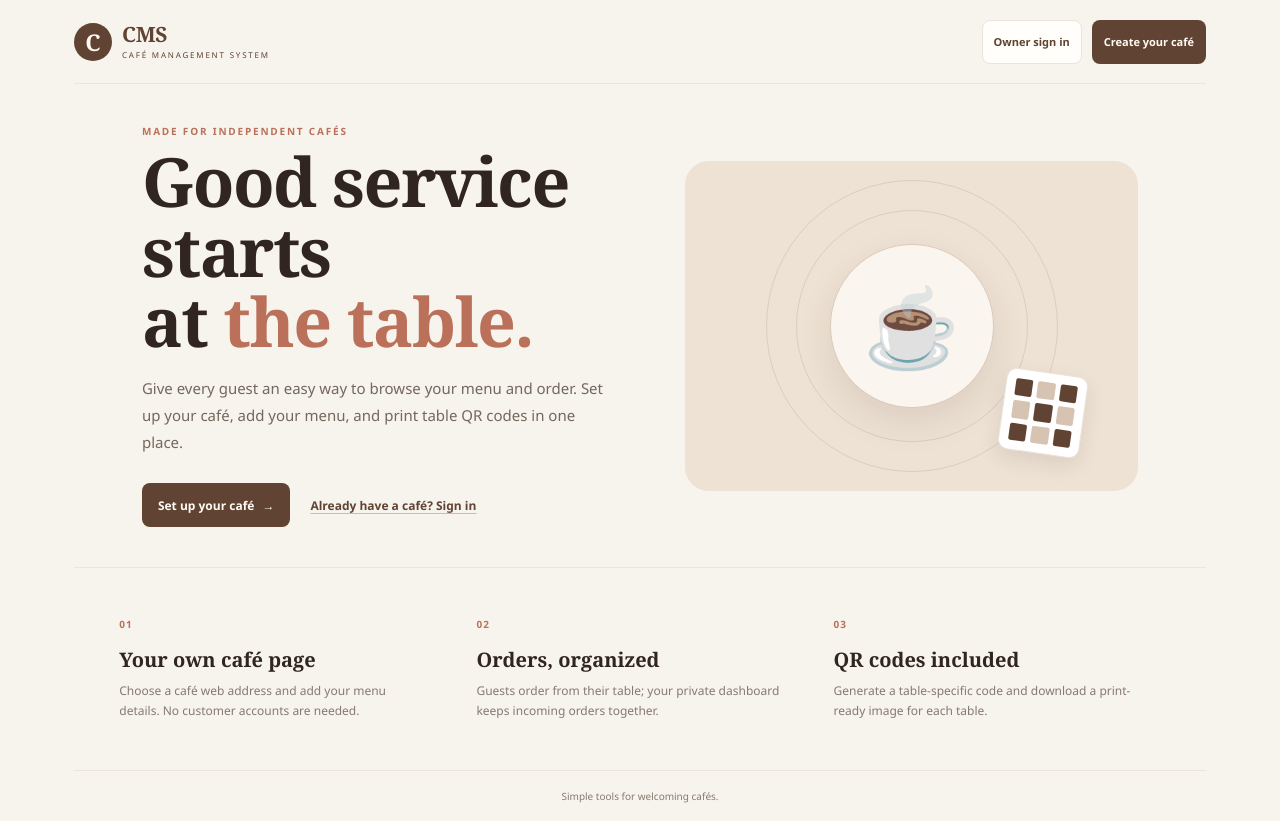
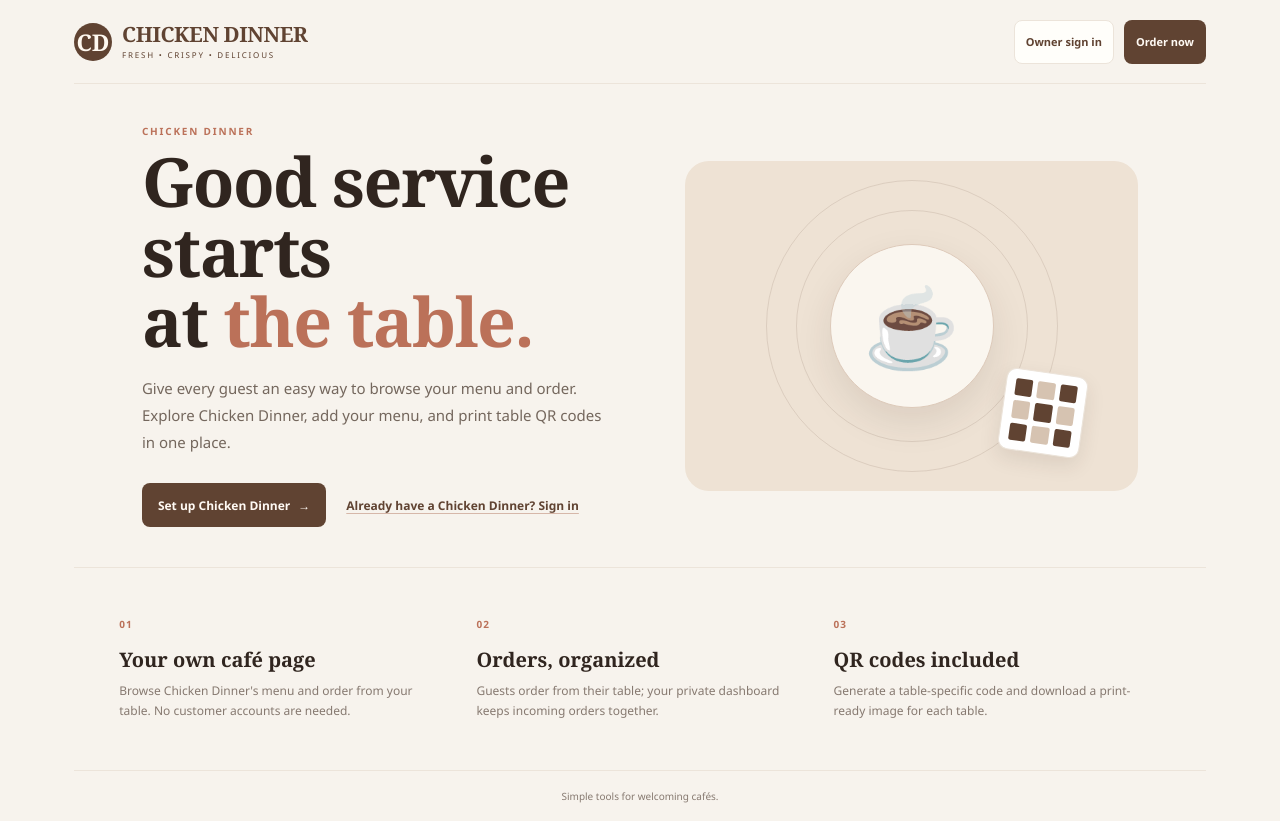
Before and after one commit to shahidbhati8233-alt/CMS, a Flask app: page / in a window 1280 px wide. Run offline with Flask 3, Linux system fonts and the light colour scheme; data comes from the database, SQL or seed files in the repository; some libraries are stand-ins or nearby versions.

Commit message:
Rebrand landing page for Chicken Dinner single-cafe experience

```diff
--- a/CMS/templates/landing.html
+++ b/CMS/templates/landing.html
@@ -1,25 +1,25 @@
 {% extends "base.html" %}
-{% block title %}CMS · Café Management System{% endblock %}
+{% block title %}Chicken Dinner · Order Online{% endblock %}
 {% block body %}
 <main class="landing-page">
   <header class="landing-header">
     <a class="brand" href="{{ url_for('home') }}">
-      <span class="brand-mark" aria-hidden="true">C</span>
-      <span><strong>CMS</strong><small>CAFÉ MANAGEMENT SYSTEM</small></span>
+      <span class="brand-mark" aria-hidden="true">CD</span>
+      <span><strong>CHICKEN DINNER</strong><small>FRESH • CRISPY • DELICIOUS</small></span>
     </a>
     <nav class="landing-actions" aria-label="Main navigation">
       <a class="button button-outline button-small" href="{{ url_for('tenant_login_redirect') }}">Owner sign in</a>
-      <a class="button button-primary button-small" href="{{ url_for('signup') }}">Create your café</a>
+      <a class="button button-primary button-small" href="{{ url_for('menu', table=1) }}">Order now</a>
     </nav>
   </header>
   <section class="landing-hero">
     <div class="landing-copy">
-      <p class="eyebrow">Made for independent cafés</p>
+      <p class="eyebrow">CHICKEN DINNER</p>
       <h1>Good service starts<br>at <span>the table.</span></h1>
-      <p>Give every guest an easy way to browse your menu and order. Set up your café, add your menu, and print table QR codes in one place.</p>
+      <p>Give every guest an easy way to browse your menu and order. Explore Chicken Dinner, add your menu, and print table QR codes in one place.</p>
       <div class="landing-hero-actions">
-        <a class="button button-primary" href="{{ url_for('signup') }}">Set up your café <span aria-hidden="true">→</span></a>
-        <a class="landing-login-link" href="{{ url_for('tenant_login_redirect') }}">Already have a café? Sign in</a>
+        <a class="button button-primary" href="{{ url_for('menu', table=1) }}">Set up Chicken Dinner <span aria-hidden="true">→</span></a>
+        <a class="landing-login-link" href="{{ url_for('tenant_login_redirect') }}">Already have a Chicken Dinner? Sign in</a>
       </div>
     </div>
     <div class="landing-art" aria-hidden="true">
@@ -28,7 +28,7 @@
     </div>
   </section>
   <section class="landing-features">
-    <article><span aria-hidden="true">01</span><h2>Your own café page</h2><p>Choose a café web address and add your menu details. No customer accounts are needed.</p></article>
+    <article><span aria-hidden="true">01</span><h2>Your own café page</h2><p>Browse Chicken Dinner's menu and order from your table. No customer accounts are needed.</p></article>
     <article><span aria-hidden="true">02</span><h2>Orders, organized</h2><p>Guests order from their table; your private dashboard keeps incoming orders together.</p></article>
     <article><span aria-hidden="true">03</span><h2>QR codes included</h2><p>Generate a table-specific code and download a print-ready image for each table.</p></article>
   </section>
```
